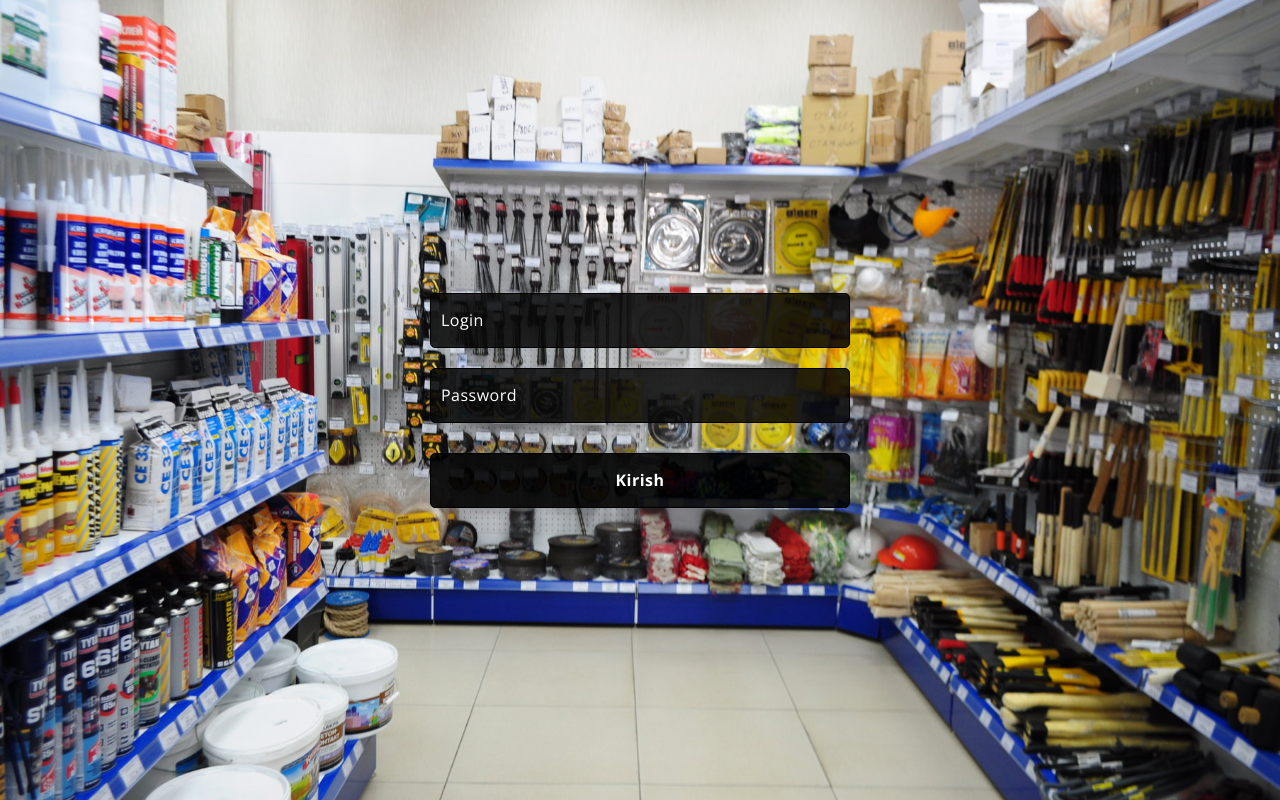
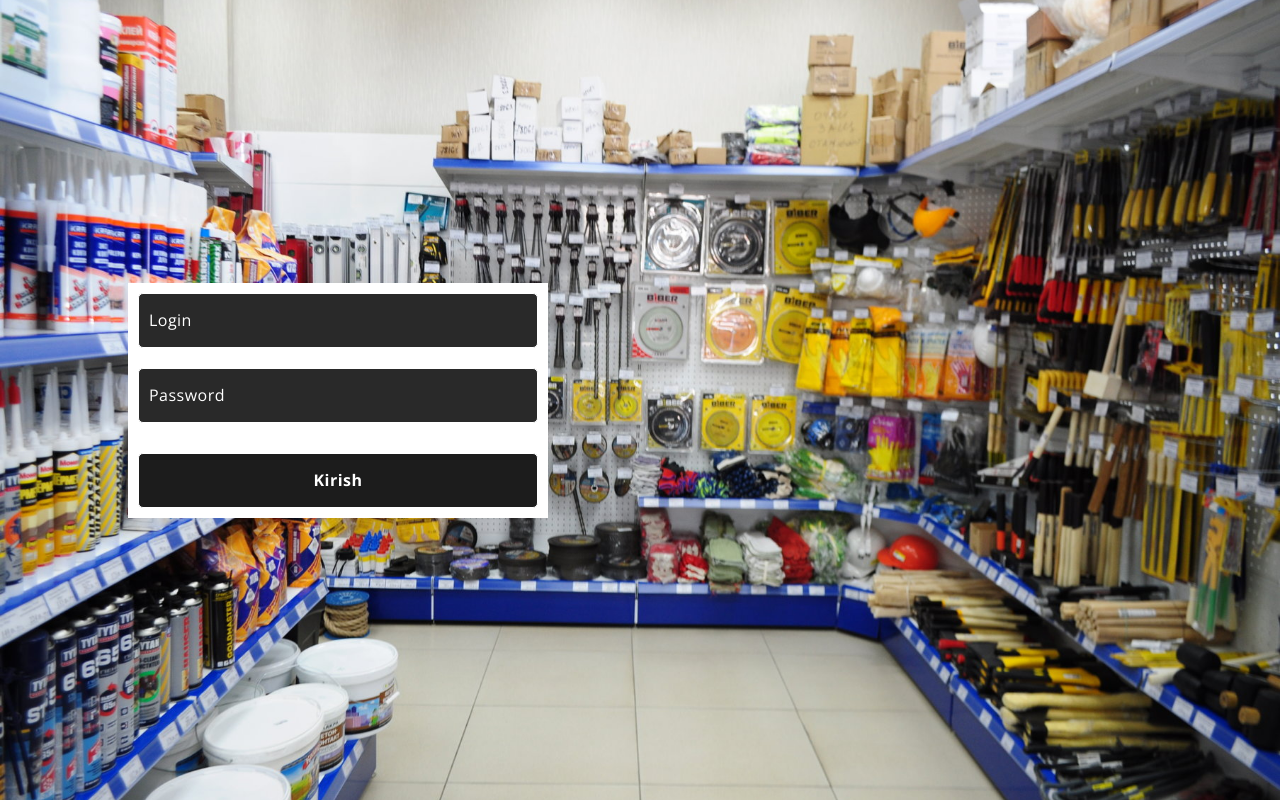
Before and after one commit to bekicom/hozmak-f, a React app: page / in a window 1280 px wide. Built offline with nearby package versions, Linux system fonts and the light colour scheme.

Commit message:
start 27032025

```diff
--- a/src/pages/auth/login.css
+++ b/src/pages/auth/login.css
@@ -20,6 +20,10 @@
   flex-direction: column;
   align-items: center;
   gap: 20px;
+  background-color:  white;
+  padding: 10px;
+  position: absolute;
+  left: 10%;
 }
 
 .login-form>h1 {
@@ -48,7 +52,7 @@
   font-size: 16px;
   color: white;
   background: rgba(8, 8, 8, 0.863);
-  border: 1px solid rgb(0, 0, 0);
+  border: 1px solid rgb(255, 255, 255);
 }
 
 .login-form>label input[type="submit"] {
```
